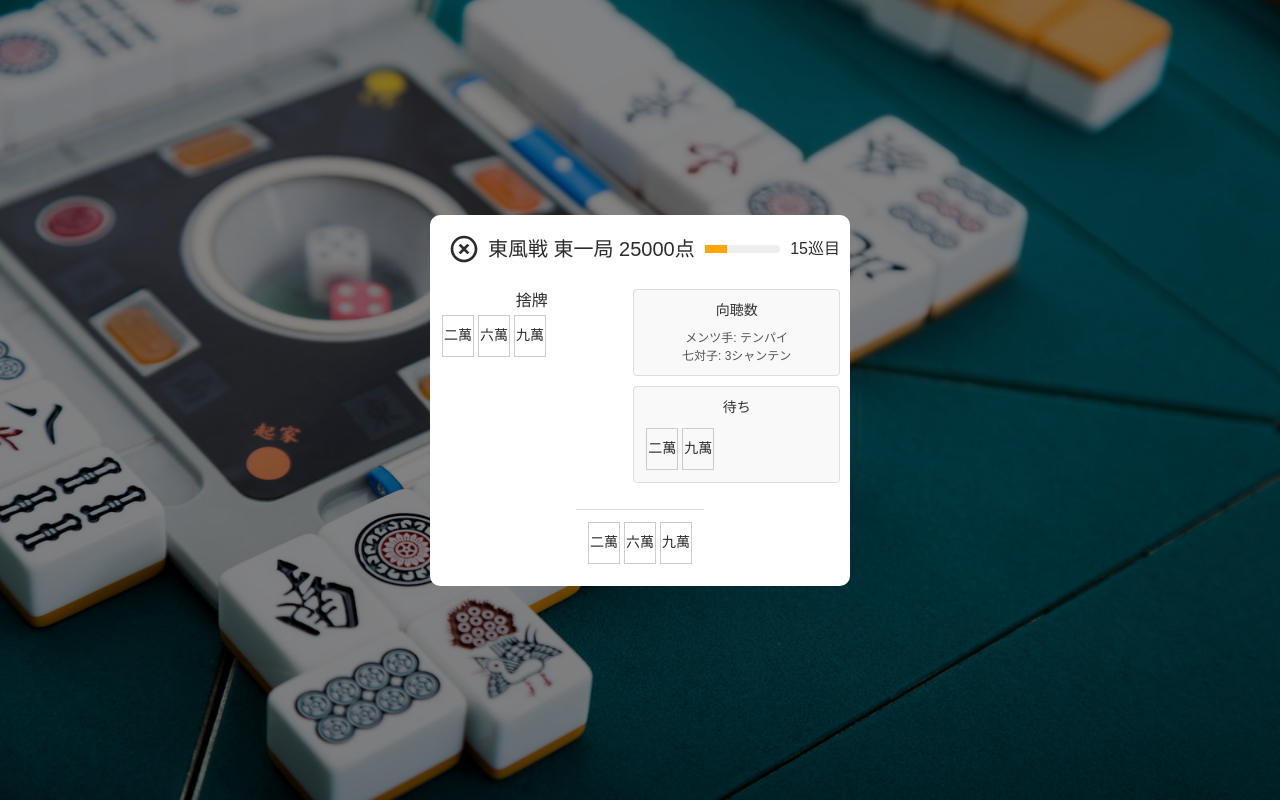
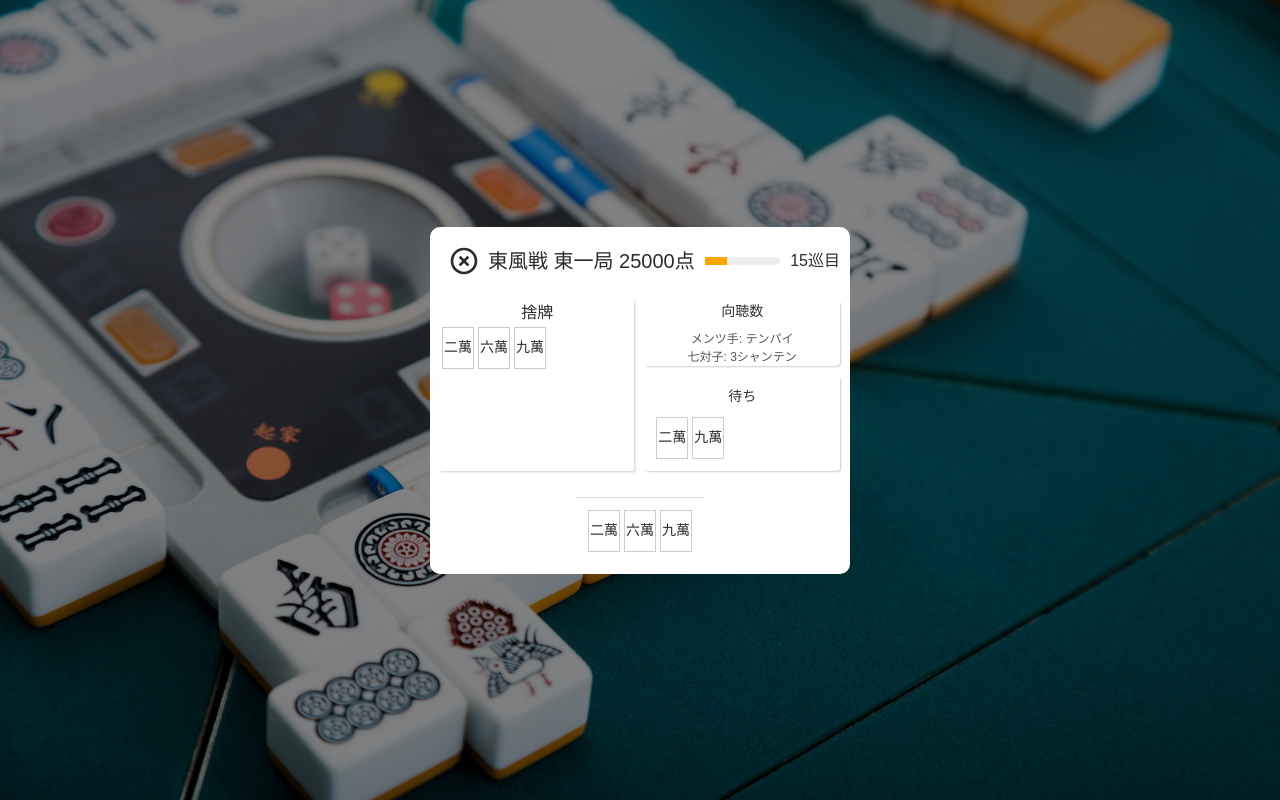
Before and after one commit to ut-code/hitori-mahjong, a React (Vite) app: page /play in a window 1280 px wide. Built offline with nearby package versions, Linux system fonts and the light colour scheme.

Commit message:
影つけた

```diff
--- a/src/pages/Play/styles/DiscardArea.module.css
+++ b/src/pages/Play/styles/DiscardArea.module.css
@@ -1,5 +1,7 @@
 .discardArea {
   width: auto;
+  height: 100%;
+  box-shadow: 1px 1px 2px rgba(0, 0, 0, 0.2);
 }
 .title {
   font-weight: bold;
--- a/src/pages/Play/styles/GameInterface.module.css
+++ b/src/pages/Play/styles/GameInterface.module.css
@@ -18,17 +18,18 @@
   gap: 10px;
 }
 
-.discardTile {
-  grid-column: 1; /* Position DiscardTile on the left */
-  grid-row: 1 / 3; /* Span DiscardTile vertically across two rows */
+.discardArea {
+  grid-column: 1;
+  grid-row: 1 / 3;
+  height: 100%;
 }
 
 .handStatus {
-  grid-column: 2; /* Position HandStatus on the top right */
+  grid-column: 2;
   grid-row: 1;
 }
 
-.waitingTiles {
-  grid-column: 2; /* Position WaitingTiles on the bottom right */
+.waitingTile {
+  grid-column: 2;
   grid-row: 2;
 }
--- a/src/pages/Play/styles/HandStatus.module.css
+++ b/src/pages/Play/styles/HandStatus.module.css
@@ -1,11 +1,10 @@
 .handStatus {
   display: flex;
   flex-direction: column;
-  padding: 10px;
-  border: 1px solid #ddd;
   border-radius: 4px;
   width: auto;
-  background-color: #f9f9f9;
+  background-color: white;
+  box-shadow: 1px 1px 2px rgba(0, 0, 0, 0.2);
 }
 
 .statusText {
--- a/src/pages/Play/styles/WaitingTiles.module.css
+++ b/src/pages/Play/styles/WaitingTiles.module.css
@@ -2,10 +2,10 @@
   display: flex;
   flex-direction: column;
   padding: 10px;
-  border: 1px solid #ddd;
   border-radius: 4px;
   width: auto;
-  background-color: #f9f9f9;
+  background-color: white;
+  box-shadow: 1px 1px 2px rgba(0, 0, 0, 0.2);
 }
 
 .title {
```
